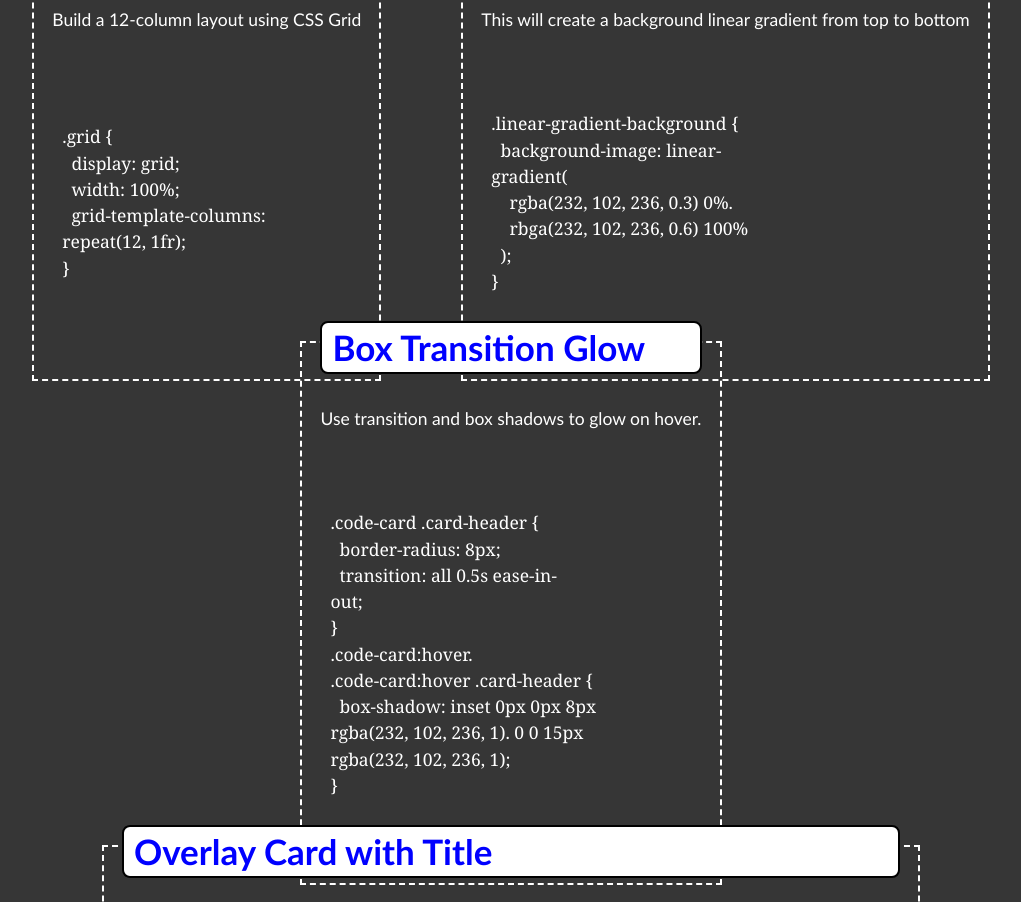
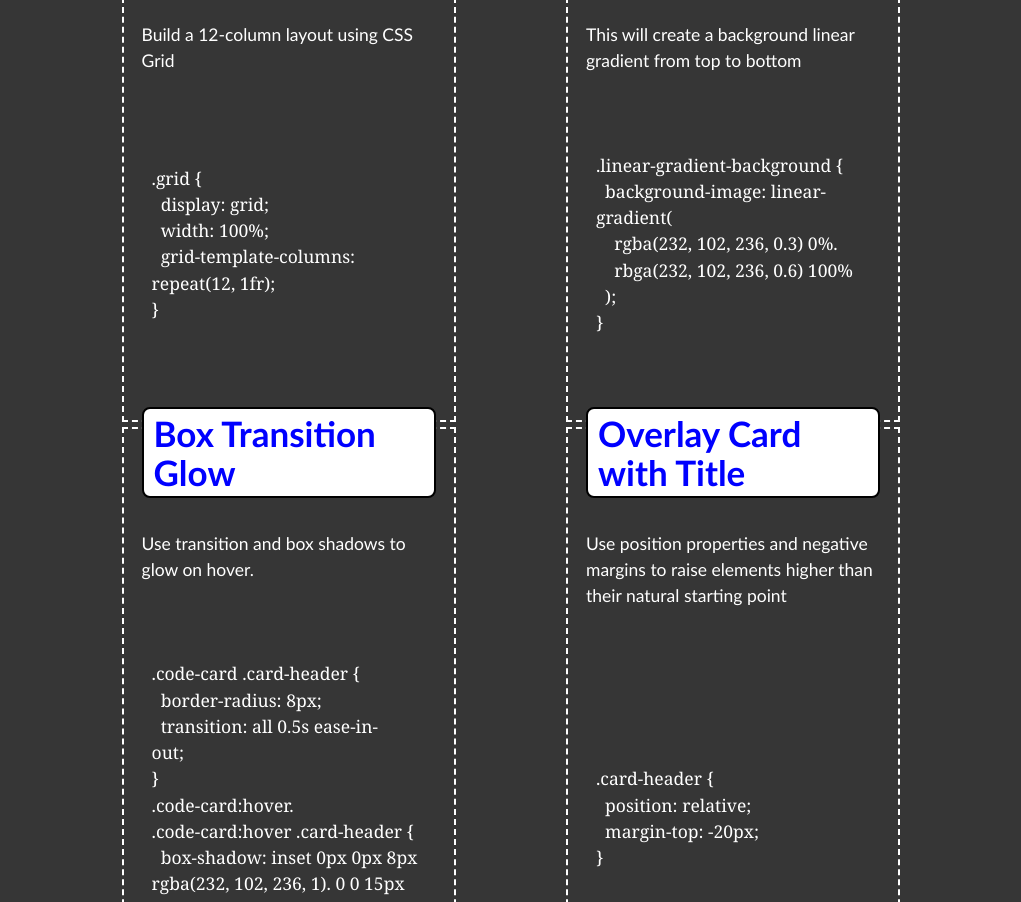
Before and after one commit to Oronafrankie87/Mini-Project-2, a plain HTML site: page index.html in a window 1280 px wide. Shown: the part 722-1624 px from the top of the page, without its empty margins (129-1150 px from the left). Drawn offline with Linux system fonts and the light colour scheme.

Commit message:
Small updates

```diff
--- a/assets/css/style.css
+++ b/assets/css/style.css
@@ -111,6 +111,7 @@ footer {
 }
 
 .card-column {
+  display: flex;
   flex: 1 0 100%;
   padding: 1.5rem;
   transition: flex-basis 500ms linear;
@@ -183,6 +184,6 @@ footer {
 
   .card-column {
     flex: 0 0 33.333%;
-    mad-width: 33.333%;
+    max-width: 33.333%;
   }
 }
--- a/index.html
+++ b/index.html
@@ -31,7 +31,7 @@
 }</code></pre>
         </figure>
       </div>
-      <div class="code-column">
+      <div class="card-column">
         <figure class="card code-card">
           <h2 class="card-header">Flexbox Column</h2>
           <div class="card-body">
@@ -44,7 +44,7 @@
         </figure>
       </div>
 
-        <div class="code-column">
+        <div class="card-column">
           <figure class="card code-card">
             <h2 class="card-header">CSS Grid Layout</h2>
             <div class="card-body">
@@ -59,7 +59,7 @@ repeat(12, 1fr);
           </figure>
         </div>
 
-        <div class="code-column">
+        <div class="card-column">
           <figure class="card code-card">
             <h2 class="card-header">Linear Gradients</h2>
             <div class="card-body">
@@ -75,7 +75,7 @@ gradient(
           </figure>
         </div>
 
-        <div class="code-column">
+        <div class="card-column">
           <figure class="card code-card">
               <h2 class="card-header">Box Transition Glow</h2>
               <div class="card-body">
@@ -94,7 +94,7 @@ rgba(232, 102, 236, 1);
 }</code></pre>
           </figure>
         </div>
-        <div class="code-column">
+        <div class="card-column">
           <figure class="card code-card">
             <h2 class="card-header">Overlay Card with Title</h2>
             <div class="card-body">
```
